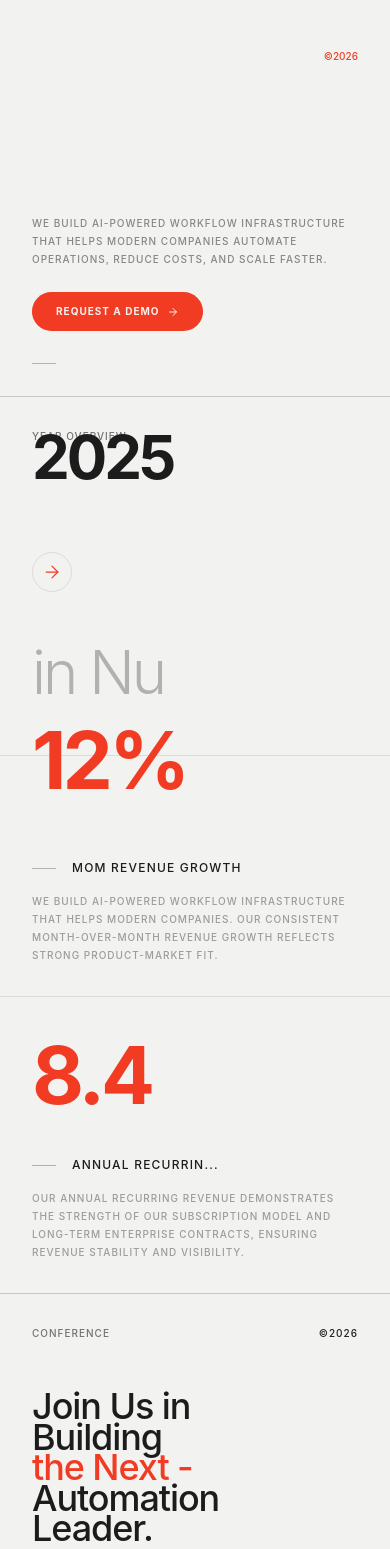
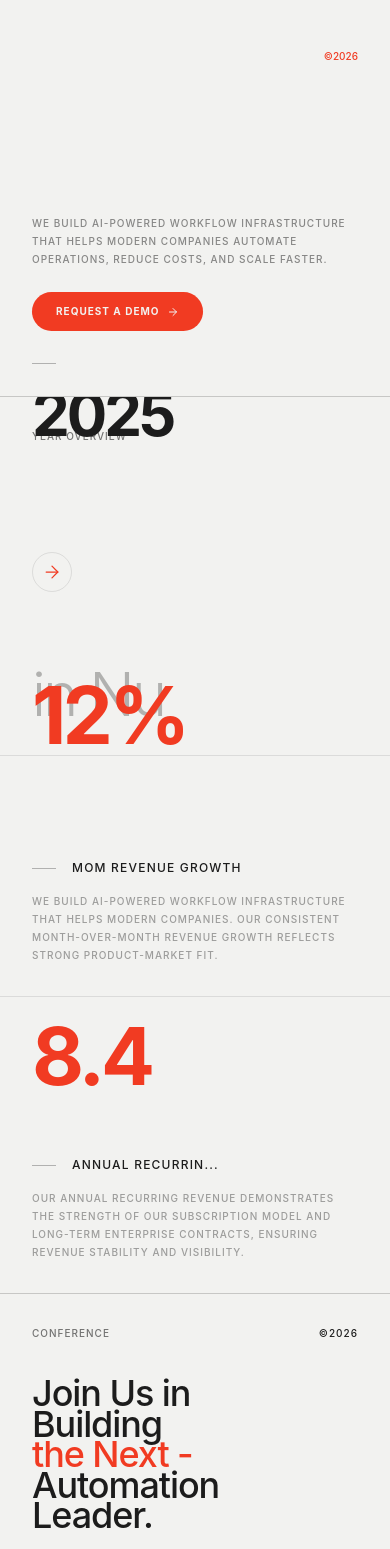
Before and after one commit to phalla-doll/pitch-deck, a Next.js app: page / in a window 390 px wide. Shown: the part 448-1997 px from the top of the page. Built offline with nearby package versions, Linux system fonts and the light colour scheme.

Commit message:
feat: Implement parallax effect for hero section
Introduces a `HeroParallax` component to create a subtle parallax scrolling effect for elements within the hero section. This enhances the visual depth and engagement of the landing page. The "01" counter is now animated using this component.

```diff
--- a/app/page.tsx
+++ b/app/page.tsx
@@ -14,6 +14,16 @@ const Parallax = ({ children, offset = 50, className }: { children: React.ReactN
 
   return (
     <motion.div ref={ref} style={{ y }} className={className}>
+      {children}
+    </motion.div>
+  );
+};
+
+const HeroParallax = ({ children, offset = 50, className }: { children: React.ReactNode, offset?: number, className?: string }) => {
+  const { scrollY } = useScroll();
+  const y = useTransform(scrollY, [0, 1000], [0, offset]);
+  return (
+    <motion.div style={{ y }} className={className}>
       {children}
     </motion.div>
   );
@@ -50,7 +60,9 @@ export default function Page() {
           </div>
 
           {/* Top Right Number */}
-          <span className="text-[#f13b22] text-[6rem] sm:text-[8rem] md:text-[12rem] lg:text-[16rem] font-bold absolute top-8 right-8 md:right-16 lg:right-24 font-chakra leading-none">01</span>
+          <HeroParallax offset={200} className="absolute top-8 right-8 md:right-16 lg:right-24">
+            <span className="text-[#f13b22] text-[6rem] sm:text-[8rem] md:text-[12rem] lg:text-[16rem] font-bold font-chakra leading-none">01</span>
+          </HeroParallax>
 
           {/* Content */}
           <div className="grid grid-cols-1 md:grid-cols-2 gap-12 sm:gap-16 md:gap-0 flex-1 relative z-10 mt-auto">
@@ -59,12 +71,14 @@ export default function Page() {
                 <div className="w-2.5 h-2.5 rounded-full bg-[#1c1c1c]/40"></div>
                 <div className="w-2.5 h-2.5 rounded-full border border-[#1c1c1c]/40"></div>
               </div>
+              <HeroParallax offset={100}>
                 <h1 className="text-5xl sm:text-6xl md:text-8xl lg:text-[7rem] xl:text-[9rem] font-space font-medium leading-[0.85] tracking-[-0.03em] text-[#1c1c1c]">
                   Scaling the <br />
                   <span className="text-[#f13b22]">Future -</span> <br />
                   of Intelligent <br />
                   Automation.
                 </h1>
+              </HeroParallax>
               <span className="text-[#f13b22] font-bold text-xl sm:text-2xl absolute top-[5%] sm:top-[20%] right-0 md:right-8 lg:right-16">TM</span>
             </div>
 
@@ -99,13 +113,13 @@ export default function Page() {
             </div>
 
             <div className="flex flex-col sm:flex-row items-start sm:items-center gap-4 sm:gap-8 md:gap-16 mt-8 sm:mt-12">
-              <Parallax offset={80}>
+              <Parallax offset={150}>
                 <h2 className="text-6xl sm:text-7xl md:text-[10rem] lg:text-[14rem] font-bold font-chakra tracking-tighter text-[#1c1c1c] leading-none">2025</h2>
               </Parallax>
               <div className="w-10 h-10 sm:w-12 sm:h-12 md:w-20 md:h-20 rounded-full border border-[#1c1c1c]/10 flex items-center justify-center text-[#f13b22] shrink-0">
                 <ArrowRight className="w-5 h-5 sm:w-6 sm:h-6 md:w-8 md:h-8" strokeWidth={1.5} />
               </div>
-              <Parallax offset={-60} className="sm:ml-auto">
+              <Parallax offset={-100} className="sm:ml-auto">
                 <h2 className="text-6xl sm:text-7xl md:text-[10rem] lg:text-[14rem] font-light font-space tracking-tighter text-[#1c1c1c]/30 truncate leading-none">in Nu</h2>
               </Parallax>
             </div>
@@ -119,7 +133,7 @@ export default function Page() {
                 <div className="w-2.5 h-2.5 rounded-full border border-[#1c1c1c]/40"></div>
               </div>
               <div className="mt-8 md:mt-auto">
-                <Parallax offset={90}>
+                <Parallax offset={180}>
                   <h3 className="text-[5rem] sm:text-[6rem] md:text-[10rem] lg:text-[14rem] font-bold text-[#f13b22] font-chakra tracking-tighter leading-none mb-4 sm:mb-8">12%</h3>
                 </Parallax>
                 <div className="flex items-center gap-4 sm:gap-6 mb-4 sm:mb-8">
@@ -134,7 +148,7 @@ export default function Page() {
 
             <div className="p-8 md:p-16 lg:p-24 flex flex-col justify-end">
               <div className="mt-8 md:mt-0">
-                <Parallax offset={70}>
+                <Parallax offset={120}>
                   <h3 className="text-[5rem] sm:text-[6rem] md:text-[10rem] lg:text-[14rem] font-bold text-[#f13b22] font-chakra tracking-tighter leading-none mb-4 sm:mb-8">8.4</h3>
                 </Parallax>
                 <div className="flex items-center gap-4 sm:gap-6 mb-4 sm:mb-8">
@@ -158,7 +172,7 @@ export default function Page() {
 
           <div className="grid grid-cols-1 md:grid-cols-2 gap-12 sm:gap-16 md:gap-12 flex-1">
             <div className="flex flex-col justify-between">
-              <Parallax offset={60}>
+              <Parallax offset={120}>
                 <h2 className="text-4xl sm:text-5xl md:text-7xl lg:text-[6rem] xl:text-[7.5rem] font-space font-medium leading-[0.85] tracking-[-0.03em] text-[#1c1c1c]">
                   Join Us in <br />
                   Building <br />
@@ -168,7 +182,7 @@ export default function Page() {
                 </h2>
               </Parallax>
               <div className="flex items-end gap-6 sm:gap-8 mt-12 sm:mt-16 md:mt-auto">
-                <Parallax offset={100}>
+                <Parallax offset={200}>
                   <h3 className="text-[5rem] sm:text-[6rem] md:text-[10rem] lg:text-[14rem] font-bold text-[#f13b22] font-chakra tracking-tighter leading-none">04</h3>
                 </Parallax>
                 <div className="w-10 h-10 sm:w-12 sm:h-12 md:w-16 md:h-16 rounded-full border border-[#1c1c1c]/20 flex items-center justify-center text-[#f13b22] mb-2 sm:mb-4 shrink-0">
@@ -198,7 +212,7 @@ export default function Page() {
                 <div className="w-2.5 h-2.5 rounded-full bg-[#1c1c1c]/40"></div>
               </div>
 
-              <Parallax offset={80} className="mt-8 sm:mt-12 md:mt-4">
+              <Parallax offset={150} className="mt-8 sm:mt-12 md:mt-4">
                 <h3 className="text-[5rem] sm:text-[6rem] md:text-[10rem] lg:text-[14rem] font-bold font-chakra tracking-tighter leading-none text-[#1c1c1c]">2026</h3>
               </Parallax>
             </div>
@@ -212,7 +226,7 @@ export default function Page() {
           </div>
 
           <div className="flex-1 flex flex-col justify-center">
-            <Parallax offset={70}>
+            <Parallax offset={120}>
               <h2 className="text-4xl sm:text-5xl md:text-7xl lg:text-[6rem] xl:text-[7.5rem] font-space font-medium leading-[0.85] tracking-[-0.03em] text-[#1c1c1c] max-w-full md:max-w-[90%]">
                 Unlike traditional tools,<br />
                 <span className="text-[#f13b22]">our solution</span> is built for<br />
@@ -246,7 +260,7 @@ export default function Page() {
           </div>
 
           <div className="flex flex-col mb-12 sm:mb-16 md:mb-24">
-            <Parallax offset={50}>
+            <Parallax offset={100}>
               <h2 className="text-4xl sm:text-5xl md:text-7xl lg:text-[6rem] font-space font-medium leading-[0.85] tracking-[-0.03em] text-[#1c1c1c]">
                 Trusted by <br />
                 <span className="text-[#f13b22]">Industry Leaders.</span>
```
Lines whose indentation alone changed are shown as unchanged.
